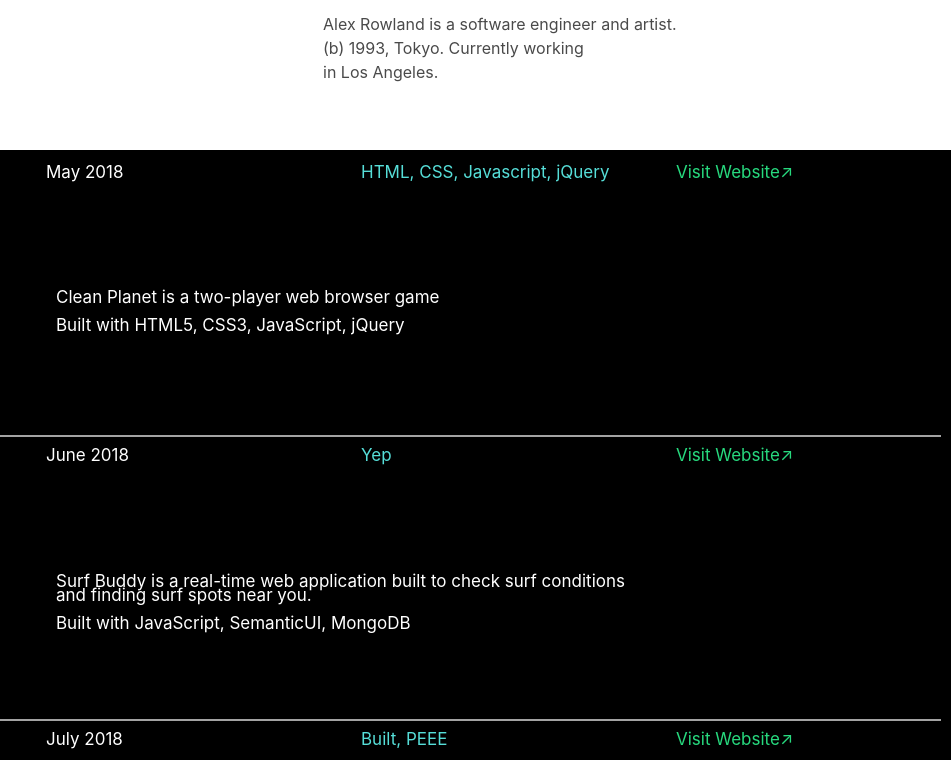
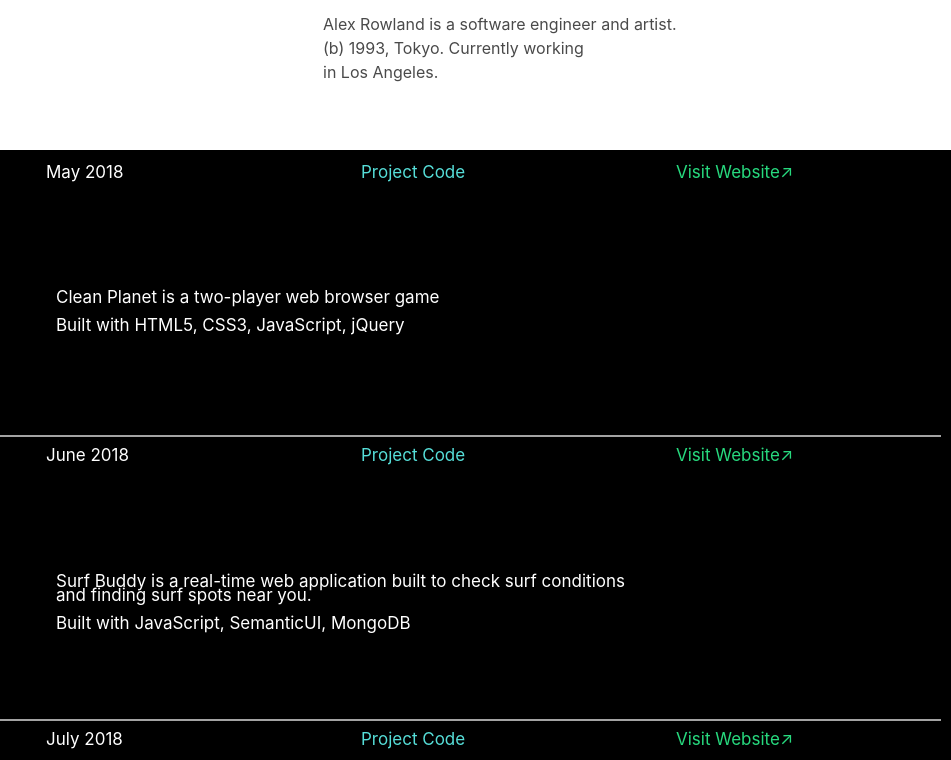
Before and after one commit to arowland900/personal_website, a plain HTML site: page index.html in a window 1280 px wide. Shown: the top 760 px of the page, 329-1280 px from the left. Drawn offline with nearby package versions, Linux system fonts and the light colour scheme.

Commit message:
text changed

```diff
--- a/index.html
+++ b/index.html
@@ -45,7 +45,7 @@
 					<h1 class="left-title">May 2018</h1>
 				</div>
 				<div class="shortcolumn">
-					<h1 class="left-title blue">HTML, CSS, Javascript, jQuery</h1>
+					<h1 class="left-title blue">Project Code</h1>
 				</div>
 				<div class="shortcolumn">
 					<h1 class="left-title green">Visit Website↗</h1>
@@ -73,7 +73,7 @@
 					<h1 class="left-title">June 2018</h1>
 				</div>
 				<div class="shortcolumn">
-					<h1 class="left-title blue">Yep</h1>
+					<h1 class="left-title blue">Project Code</h1>
 				</div>
 				<div class="shortcolumn">
 					<h1 class="left-title green">Visit Website↗</h1>
@@ -101,7 +101,7 @@
 					<h1 class="left-title">July 2018</h1>
 				</div>
 				<div class="shortcolumn">
-					<h1 class="left-title blue">Built, PEEE</h1>
+					<h1 class="left-title blue">Project Code</h1>
 				</div>
 				<div class="shortcolumn">
 					<h1 class="left-title green">Visit Website↗</h1>
```
